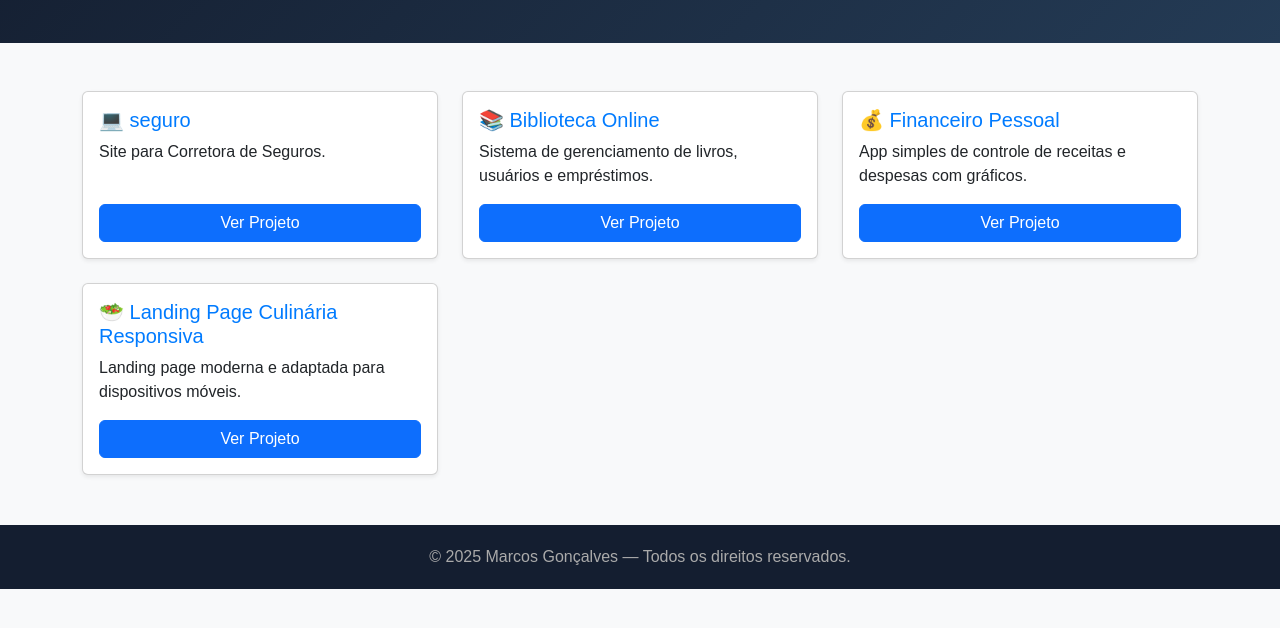
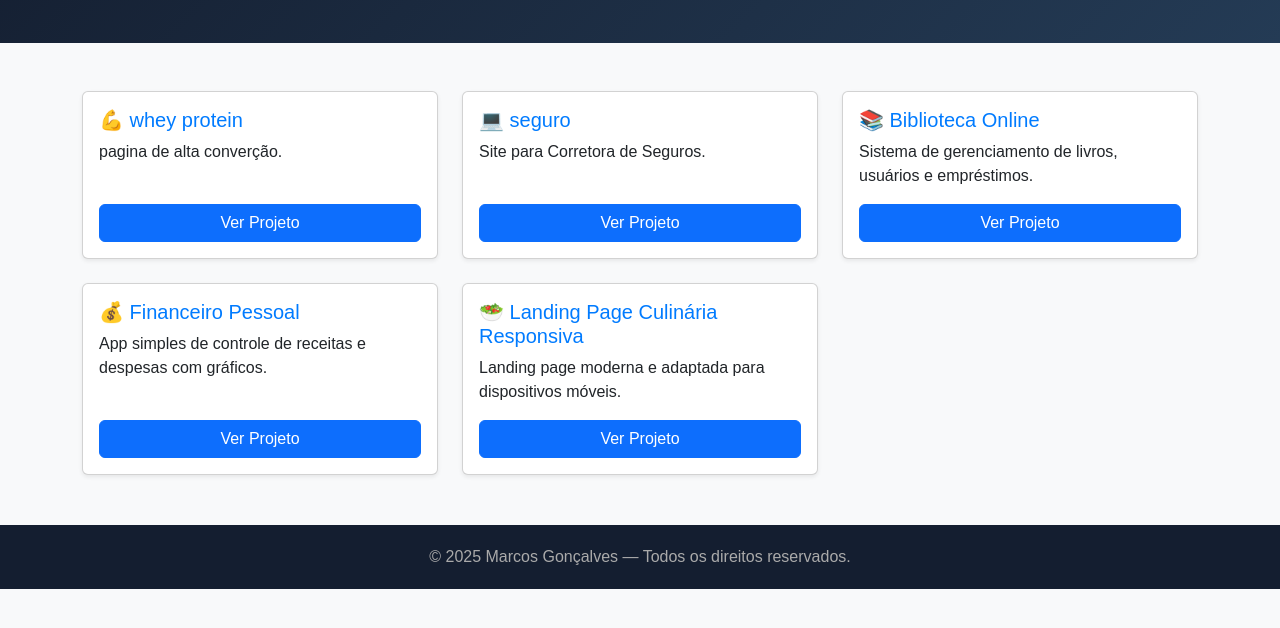
Before and after one commit to Marcossgoncalves/Marcossgoncalves, a plain HTML site: page index.html in a window 1280 px wide. Shown: the part 140-768 px from the top of the page. Drawn offline with nearby package versions, Linux system fonts and the light colour scheme.

Commit message:
Add whey protein project card to index.html
pagina de alta converção

```diff
--- a/index.html
+++ b/index.html
@@ -49,6 +49,16 @@
     <div class="col-md-4">
       <div class="card h-100 shadow-sm">
         <div class="card-body d-flex flex-column">
+          <h5 class="card-title">💪 whey protein </h5>
+          <p class="card-text flex-grow-1">pagina de alta converção.</p>
+          <a href="https://marcossgoncalves.github.io/wher-protein/" target="_blank" class="btn btn-primary mt-auto">Ver Projeto</a>
+        </div>
+      </div>
+    </div>
+
+    <div class="col-md-4">
+      <div class="card h-100 shadow-sm">
+        <div class="card-body d-flex flex-column">
           <h5 class="card-title">💻 seguro </h5>
           <p class="card-text flex-grow-1">Site para Corretora de Seguros.</p>
           <a href="https://marcossgoncalves.github.io/seguro/" target="_blank" class="btn btn-primary mt-auto">Ver Projeto</a>
```
